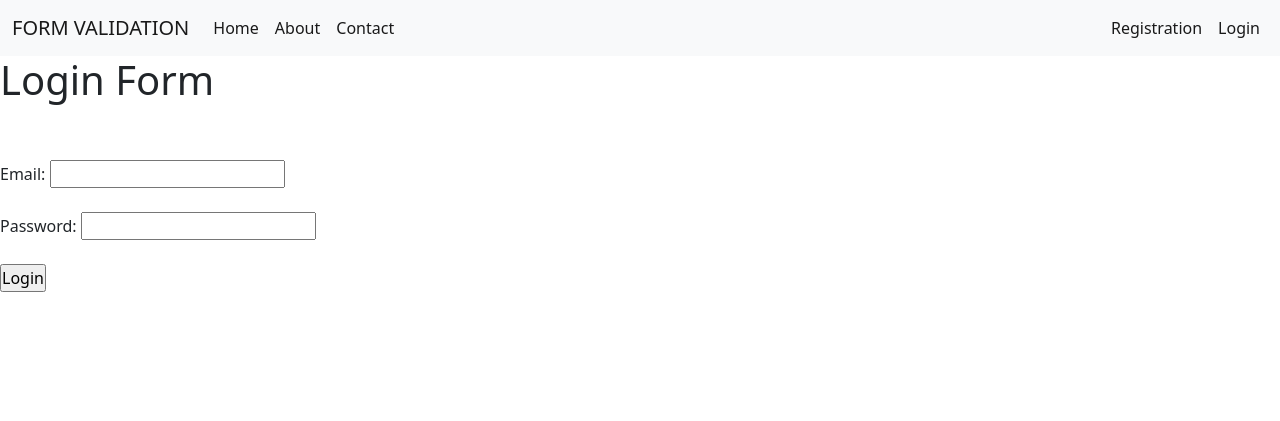
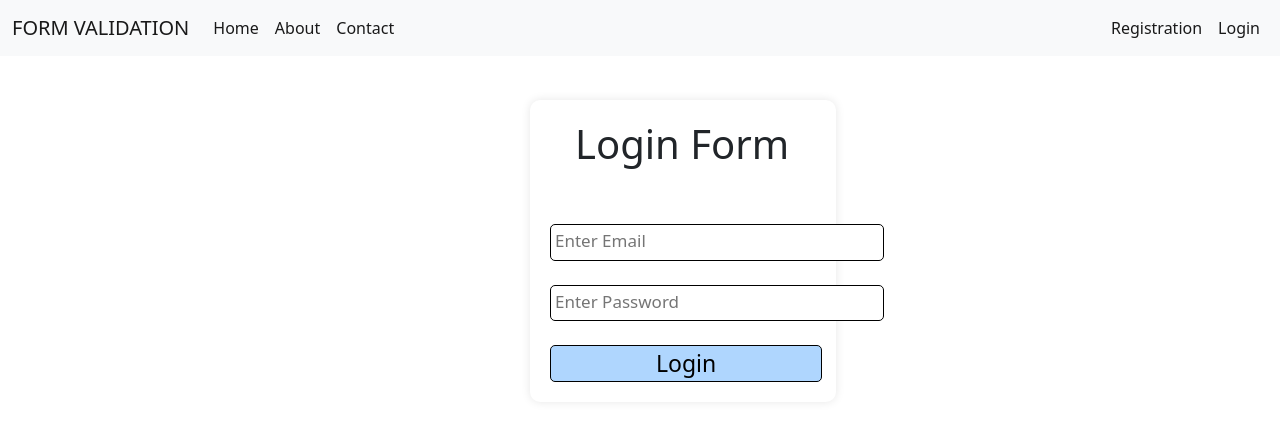
Before and after one commit to Viplovesana/Django_form, a Django app: page /login/ in a window 1280 px wide. Shown: the top 421 px of the page. Run offline with Django 5.2, Linux system fonts and the light colour scheme.

Commit message:
new commit

```diff
--- a/project/static/style.css
+++ b/project/static/style.css
@@ -88,4 +88,33 @@
 
     .logincontainer{
 
-    }
+   max-width: 306px;
+    margin: 0 auto;
+    padding: 20px;
+    background: #ffffff;
+    border-radius: 10px;
+    box-shadow: 0 0 10px rgba(0,0,0,0.1);
+      position: absolute;
+   top: 100px;
+   left: 530px;
+}
+ .logincontainer input{
+    font-size: 23px;
+    border-radius: 5px;
+    border: 1px solid black;
+ }
+ .logsub{
+    padding-left: 105px;
+    padding-right: 105px;
+    background-color: #afd6fe ;
+ }
+ .logtext{
+    margin-left: 25px;
+ }
+ .logincontainer ::placeholder{
+    font-size: 17px;
+  position: absolute;
+  top: 4px;
+  left: 4px;
+
+ }
--- a/project/template/login.html
+++ b/project/template/login.html
@@ -5,25 +5,23 @@ login page
 {% endblock %}
 
 {% block content %}
-    <h1> Login Form </h1>
-<div class="login">
+
 <form action="{% url 'logindata' %}" method="POST"  enctype="multipart/form-data" >
       {% csrf_token %}
 <div class="logincontainer">
 
-
+    <h1 class="logtext">Login Form </h1>
        {{alert}}
        {{msg}}
        <br><br>
-<label>Email:</label>
-<input type="email" name="email"><br><br>
 
-<label>Password:</label>
-<input type="text" name="password"><br><br>
+<input type="email" name="email" placeholder="Enter Email"><br><br>
 
- <input type="submit" value="Login">
- </div>
- </div>
+
+<input type="text" name="password" placeholder="Enter Password"><br><br>
+
+<input class="logsub" type="submit" value="Login">
+</div>
 </form>
 
 
```
Also changed, not shown: project/db.sqlite3, project/media/images/StockCake-Surgical_Team_Operating_1740802264_qAXiDt5.jpg (added), 1 other file.
